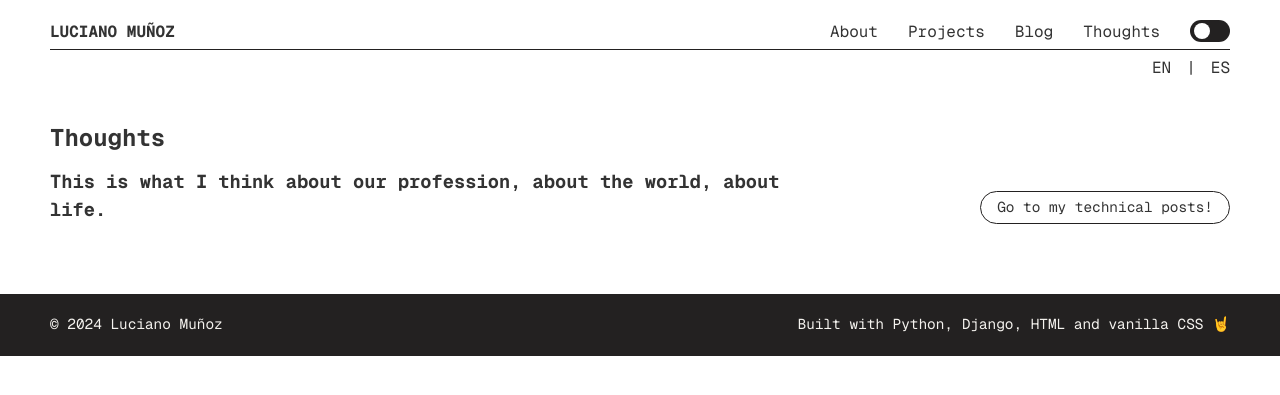
After one commit to luciano-im/portfolio, a Django app: page /thoughts in a window 1280 px wide. The commit adds this page. Shown: the top 395 px of the page. Run offline with Django 5.2, Linux system fonts and the light colour scheme; data that the repository does not hold is empty; some libraries are stand-ins or nearby versions.

Commit message:
✨ Create thought list view and template & Fetch thoughts from database in home page

```diff
--- a/portfolio/urls.py
+++ b/portfolio/urls.py
@@ -3,7 +3,7 @@ from django.conf.urls.static import static
 from django.contrib import admin
 from django.urls import path, include
 
-from web.views import HomeView, BlogView
+from web.views import HomeView, BlogView, ThoughtsView
 from web.views import markdown_uploader
 
 urlpatterns = [
@@ -14,6 +14,7 @@ urlpatterns = [
     path('filer/', include('filer.urls')),
     path('', HomeView.as_view(), name='home'),
     path('blog', BlogView.as_view(), name='blog'),
+    path('thoughts', ThoughtsView.as_view(), name='thoughts'),
 ]
 
 if settings.DEBUG:
--- a/web/templates/home.html
+++ b/web/templates/home.html
@@ -85,7 +85,7 @@
             <li><a href="">About</a></li>
             <li><a href="">Projects</a></li>
             <li><a href="{% url 'blog' %}">Blog</a></li>
-            <li><a href="">Thoughts</a></li>
+            <li><a href="{% url 'thoughts' %}">Thoughts</a></li>
             <li class="theme-selector">
               <div class="container">
                 <span class="icon"></span>
@@ -269,9 +269,9 @@
             <div class="thoughts">
               <h3>My Thoughts</h3>
               <ul>
-                <li><span class="date">2024-04-20</span><a href="" class="post-title link-with-underline">About the bussines</a></li>
-                <li><span class="date">2023-05-12</span><a href="" class="post-title link-with-underline">How the world must be</a></li>
-                <li><span class="date">2022-09-03</span><a href="" class="post-title link-with-underline">Is this for me?</a></li>
+                {% for thought in thoughts %}
+                  <li><span class="date">{{thought.published_at|date:"Y-m-d"}}</span> <a href="" class="post-title link-with-underline">{{thought.title}}</a></li>
+                {% endfor %}
               </ul>
             </div>
           </div>
--- /dev/null
+++ b/web/templates/thoughts.html
@@ -0,0 +1,27 @@
+{% extends "home.html" %}
+{% load static %}
+
+{% block title %}Blog  |  Luciano Muñoz - Full Stack Web Developer  |  Python and Javascript{% endblock title %}
+
+{% block content %}
+  <section id="blog">
+    <div class="section-title">
+      <div class="titles">
+        <h2>Thoughts</h2>
+        <h3>This is what I think about our profession, about the world, about life.</h3>
+      </div>
+      <div class="actions">
+        <a href="" class="round-button outline-button-md hover-translation">Go to my technical posts!</a>
+      </div>
+    </div>
+    <div class="writings">
+      <div class="thoughts">
+        <ul>
+          {% for thought in object_list %}
+            <li><span class="date">{{thought.published_at|date:"Y-m-d"}}</span> <a href="" class="post-title link-with-underline">{{thought.title}}</a></li>
+          {% endfor %}
+        </ul>
+      </div>
+    </div>
+  </section>
+{% endblock content %}
--- a/web/views.py
+++ b/web/views.py
@@ -22,6 +22,7 @@ class HomeView(TemplateView):
     def get_context_data(self, **kwargs):
         context = super().get_context_data(**kwargs)
         context['posts'] = Post.objects.filter(status='published', post_type='blog').order_by('-created_at')[:3]
+        context['thoughts'] = Post.objects.filter(status='published', post_type='thought').order_by('-created_at')[:5]
         return context
 
 
@@ -31,6 +32,14 @@ class BlogView(ListView):
 
     def get_queryset(self):
         return Post.objects.filter(status='published', post_type='blog').order_by('-created_at')
+
+
+class ThoughtsView(ListView):
+    template_name = 'thoughts.html'
+    model = Post
+
+    def get_queryset(self):
+        return Post.objects.filter(status='published', post_type='thought').order_by('-created_at')
 
 
 @login_required
```
